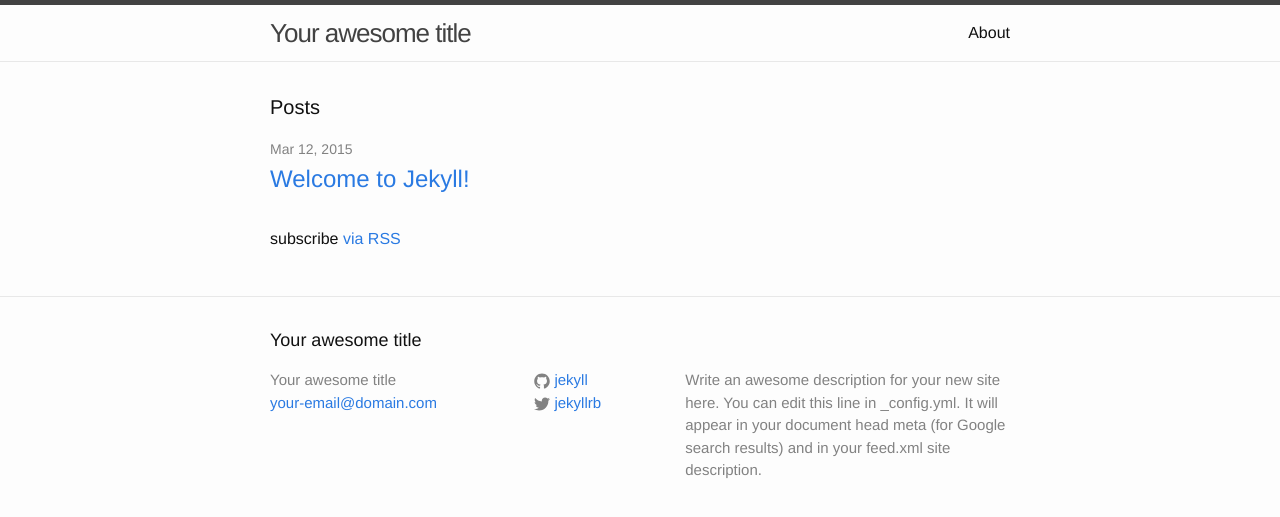
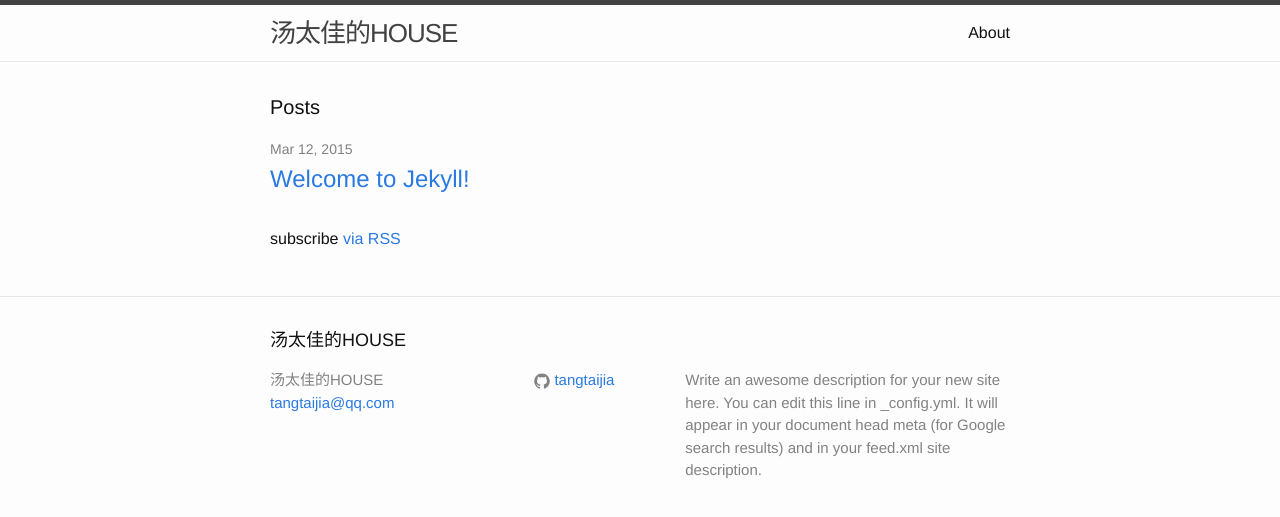
Before and after one commit to tangtaijia/tangtaijia.github.io, a Jekyll site: the page built from index.html, in a window 1280 px wide. Shown: the top 517 px of the page. Built offline with Jekyll 4.4.1, drawn with Linux system fonts in a browser that asks for light colours.

Commit message:
config some items

```diff
--- a/_config.yml
+++ b/_config.yml
@@ -1,16 +1,19 @@
 # Site settings
-title: Your awesome title
-email: your-email@domain.com
+title: 汤太佳的HOUSE
+email: tangtaijia@qq.com
 description: > # this means to ignore newlines until "baseurl:"
   Write an awesome description for your new site here. You can edit this
   line in _config.yml. It will appear in your document head meta (for
   Google search results) and in your feed.xml site description.
 baseurl: "" # the subpath of your site, e.g. /blog/
-url: "http://yourdomain.com" # the base hostname & protocol for your site
-twitter_username: jekyllrb
-github_username:  jekyll
+url: "http://blog.tangtaijia.com" # the base hostname & protocol for your site
+github_username:  tangtaijia
 
 # Build settings
 markdown: kramdown
 
+# 永久链接
+permalink: /:title/github-pages
+
+# 设置可用插件
 safe: false
```
